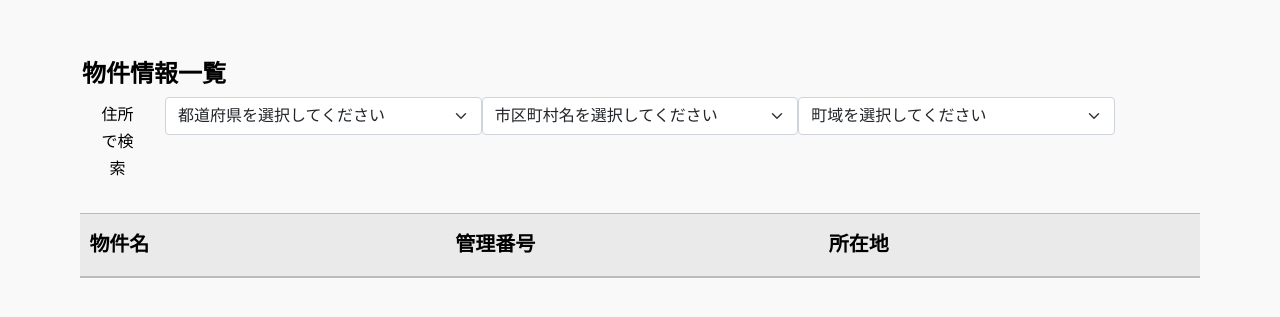
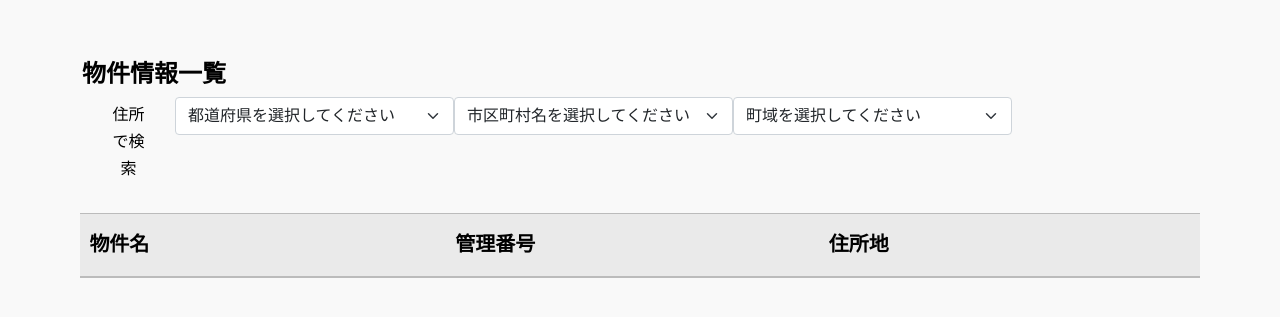
Before and after one commit to Hackathon2023springAteam/estate, a Django app: page /propertyinfos_list/ in a window 1280 px wide. Shown: the part 75-392 px from the top of the page. Run offline with Django 3.2, Linux system fonts and the light colour scheme; the visitor is signed in with stand-in values (Sample User, id 1); data that the repository does not hold is empty; some libraries are stand-ins or nearby versions; some web fonts are replaced.

Commit message:
色々修正

```diff
--- a/django/templates/list.html
+++ b/django/templates/list.html
@@ -20,18 +20,24 @@
         </div>
     </div>
     <div class="row">
+        <div class="container col-xl-12 col-lg-12 col-md-12 col-sm-12 col-12 form--select__address">
+            <div class="row gx-1 gx-sm-1 gx-md-1 gx-lg-0 gx-xl-0">
                 <div id="search-text" class="col-1 text-center py-1 px-4 border-1">住所で検索</div>
-        <div class="col col-xl-10 col-lg-10 col-md-12 col-sm-12 col-12">
-            <div class="row">
-                <select id="geoapi-prefectures" name="geoapi-prefectures" class="col  form-select">
+                <div class="colcol-10 col-sm-10 col-md-10 col-lg-3 col-xl-3 form--address">
+                    <select id="geoapi-prefectures" name="geoapi-prefectures" class="form-select">
                         <option value="都道府県を選択してください">都道府県を選択してください</option>
                     </select>
-                <select id="geoapi-cities" name="geoapi-cities" class="col form-select">
+                </div>
+                <div class="colcol-10 col-sm-10 col-md-10 col-lg-3 col-xl-3 form--address">
+                    <select id="geoapi-cities" name="geoapi-cities" class="form-select">
                         <option value="市区町村名を選択してください">市区町村名を選択してください</option>
                     </select>
-                <select id="geoapi-towns" name="geoapi-towns" class="col form-select">
+                </div>
+                <div class="colcol-10 col-sm-10 col-md-10 col-lg-3 col-xl-3 form--address">
+                    <select id="geoapi-towns" name="geoapi-towns" class="form-select">
                         <option value="町域を選択してください">町域を選択してください</option>
                     </select>
+                </div>
             </div>
         </div>
     </div>
@@ -47,7 +53,7 @@
             <h3 class="list__title--tagname">管理番号</h3>
         </div>
         <div class="col-3">
-            <h3 class="list__title--location">所在地</h3>
+            <h3 class="list__title--location">住所地</h3>
         </div>
         <div class="col-1"></div>
     </div>
@@ -65,7 +71,7 @@
                     <p>{{ basic_information.control_number }}</p>
                 </div>
                 <div class="col-3">
-                    <p>{{ basic_information.location }}</p>
+                    <p>{{ basic_information.address }}</p>
                 </div>
                 <div class="col-1 list__item--arrow">
                     <img src="{% static 'img/web-arrow.svg' %}" alt="詳細ページを見る" width="12.5" height="25"
--- a/django/templates/login.html
+++ b/django/templates/login.html
@@ -23,6 +23,7 @@
 
         <!-- staticフォルダ内のcss読み込み -->
         {% load static %}
+        <link rel="icon" href="../static/img/favicon.png">
         <link rel="stylesheet" href="{% static 'css/login.css' %}" />
         <link
             rel="stylesheet"
@@ -30,7 +31,7 @@
         />
         <link rel="stylesheet" href="{% static 'css/base.css' %}" />
 
-        <title>ログイン</title>
+        <title>REAL ESTATE 360</title>
     </head>
     {% block content %}
     <body>
```
Also changed, not shown: django/templates/create.html (+6 -9 lines), django/templates/edit.html (+7 -8 lines). Lines whose indentation alone changed are shown as unchanged.
